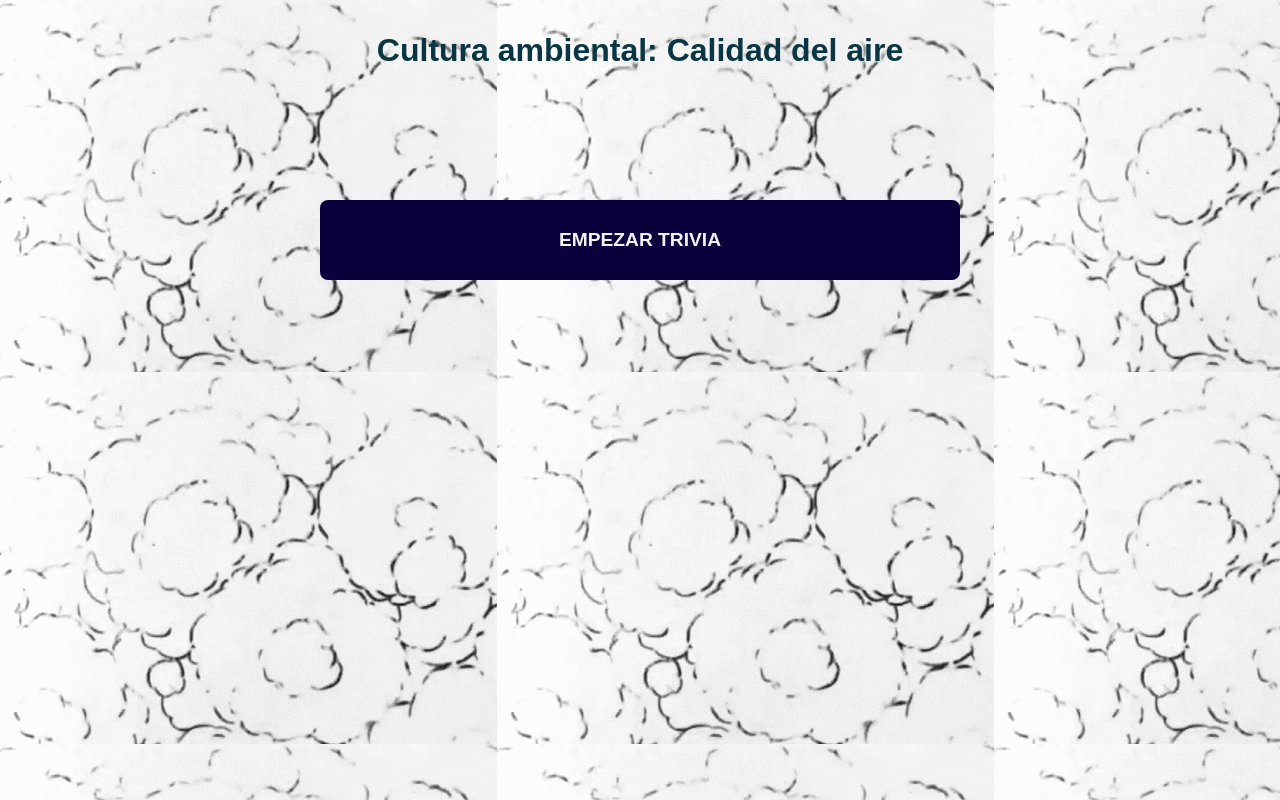
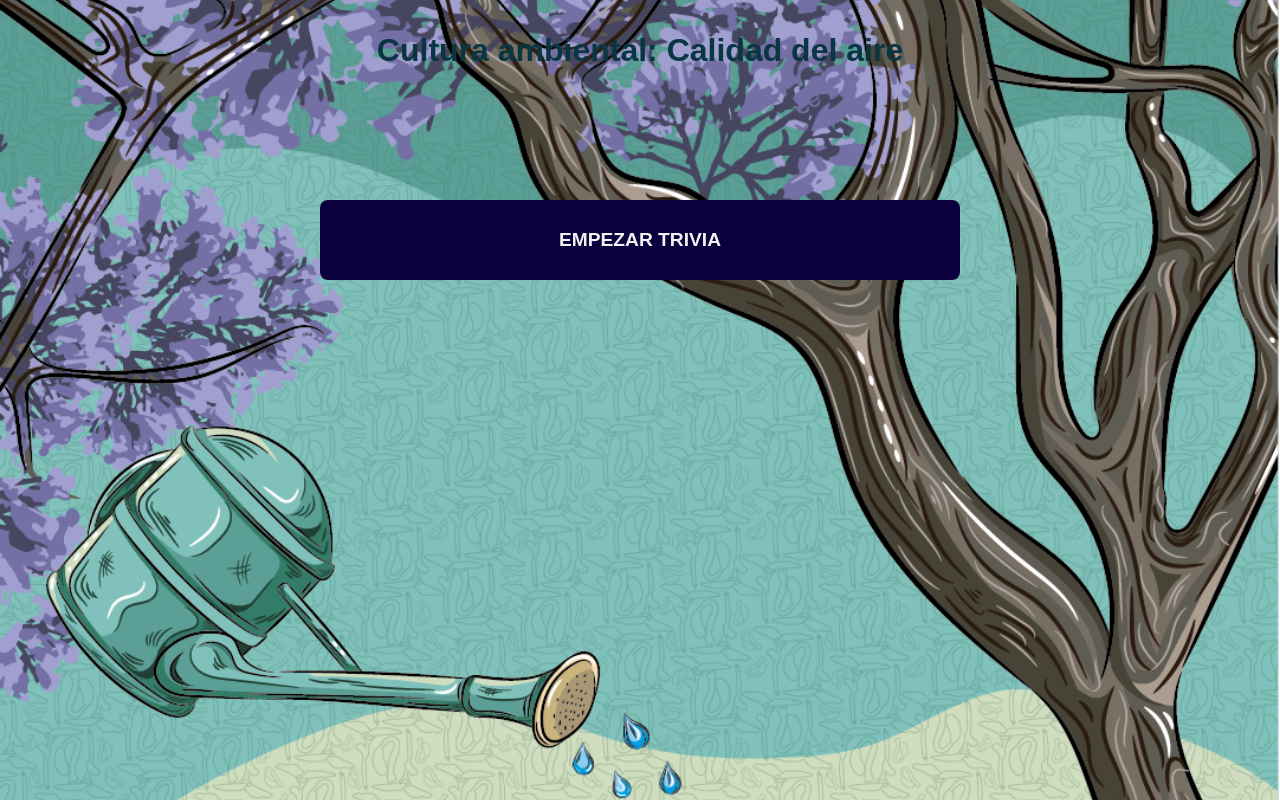
Before and after one commit to GabrielZurita00/cultura-ambiental, a Vue app in the folder quiz-ambiental/: page / in a window 1280 px wide. Built offline with nearby package versions, Linux system fonts and the light colour scheme.

Commit message:
fix: backgrounds

```diff
--- a/quiz-ambiental/src/App.vue
+++ b/quiz-ambiental/src/App.vue
@@ -1,6 +1,6 @@
 <script setup>
 import { ref, computed } from 'vue'
-import imgUrl from './assets/TRIVIA_1-01.png'
+import imgUrl from './assets/aire.png'
 
 const questions = ref([
   {
@@ -160,9 +160,11 @@
 }
 
 body {
-	background-image: url('./assets/contam.gif');
-    background-repeat: repeat;
-	color: #f1f1f1;
+	background-image: url('./assets/TRIVIA_1-01.png');
+    background-repeat: no-repeat;
+	height: 100%;
+	background-position: center;
+	background-size: cover;
 }
 
 .app {
```
Also changed, not shown: quiz-ambiental/src/assets/aire.png (added), 7 other files (tests, documents, lock files or other folders).
